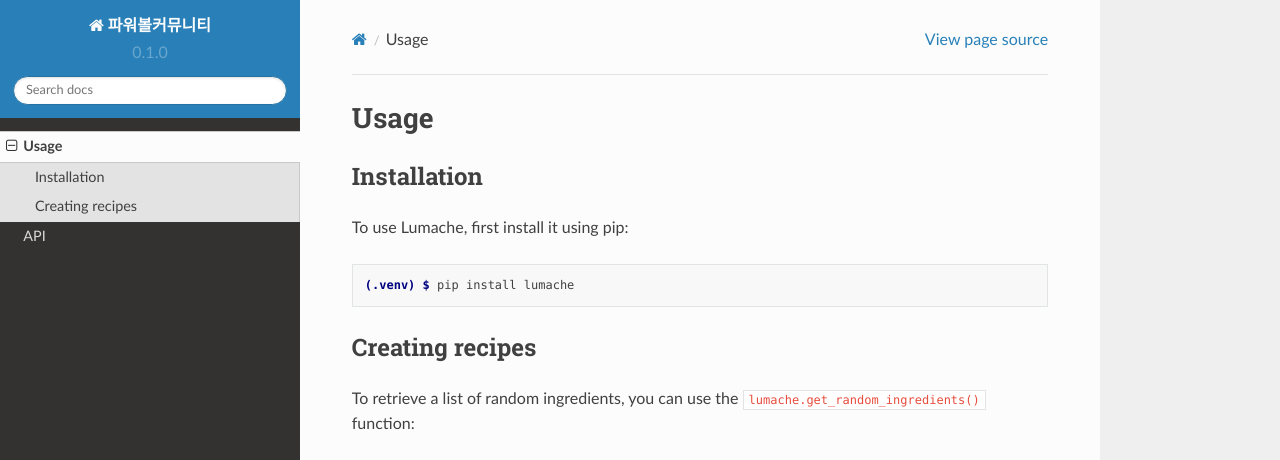
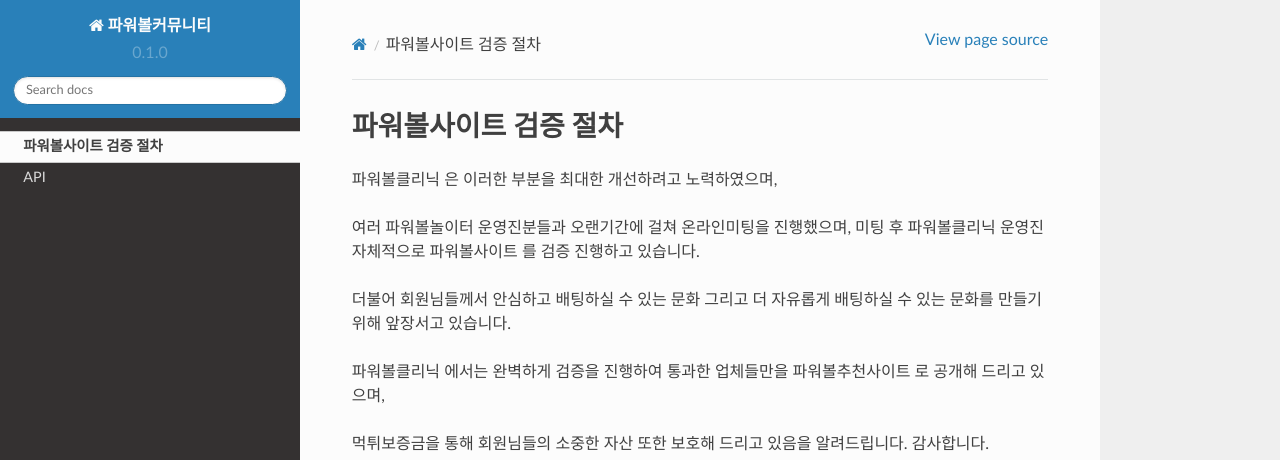
Before and after one commit to sinage3080/template101, a Sphinx documentation site: the page built from docs/source/usage.rst, in a window 1280 px wide and 1095 px high. Shown: the top 460 px of the window. Built offline with Sphinx 7.4.7 and the Read the Docs theme 2.0.0, drawn with Linux system fonts in a browser that asks for light colours; some of the changed text lies outside the part shown; grey boxes are pictures that could not be loaded.

Commit message:
Update usage.rst

```diff
--- a/docs/source/usage.rst
+++ b/docs/source/usage.rst
@@ -1,33 +1,22 @@
-Usage
+파워볼사이트 검증 절차
 =====
 
-.. _installation:
+파워볼클리닉 은 이러한 부분을 최대한 개선하려고 노력하였으며,
 
-Installation
-------------
+여러 파워볼놀이터 운영진분들과 오랜기간에 걸쳐 온라인미팅을 진행했으며,
+미팅 후 파워볼클리닉 운영진 자체적으로 파워볼사이트 를 검증 진행하고 있습니다.
 
-To use Lumache, first install it using pip:
+더불어 회원님들께서 안심하고 배팅하실 수 있는 문화
+그리고 더 자유롭게 배팅하실 수 있는 문화를 만들기 위해 앞장서고 있습니다.
 
-.. code-block:: console
+파워볼클리닉 에서는 완벽하게 검증을 진행하여 통과한 업체들만을
+파워볼추천사이트 로 공개해 드리고 있으며,
 
-   (.venv) $ pip install lumache
+먹튀보증금을 통해 회원님들의 소중한 자산 또한 보호해 드리고 있음을 알려드립니다.
+감사합니다.
 
-Creating recipes
-----------------
+-`파워볼사이트 <https://systemsacademy.io/>`_
 
-To retrieve a list of random ingredients,
-you can use the ``lumache.get_random_ingredients()`` function:
+-`파워볼추천사이트 <https://wmpro.io/>`_
 
-.. autofunction:: lumache.get_random_ingredients
-
-The ``kind`` parameter should be either ``"meat"``, ``"fish"``,
-or ``"veggies"``. Otherwise, :py:func:`lumache.get_random_ingredients`
-will raise an exception.
-
-.. autoexception:: lumache.InvalidKindError
-
-For example:
-
->>> import lumache
->>> lumache.get_random_ingredients()
-['shells', 'gorgonzola', 'parsley']
+-`동행복권 파워볼사이트 <https://systemsacademy.io/>`_
```
